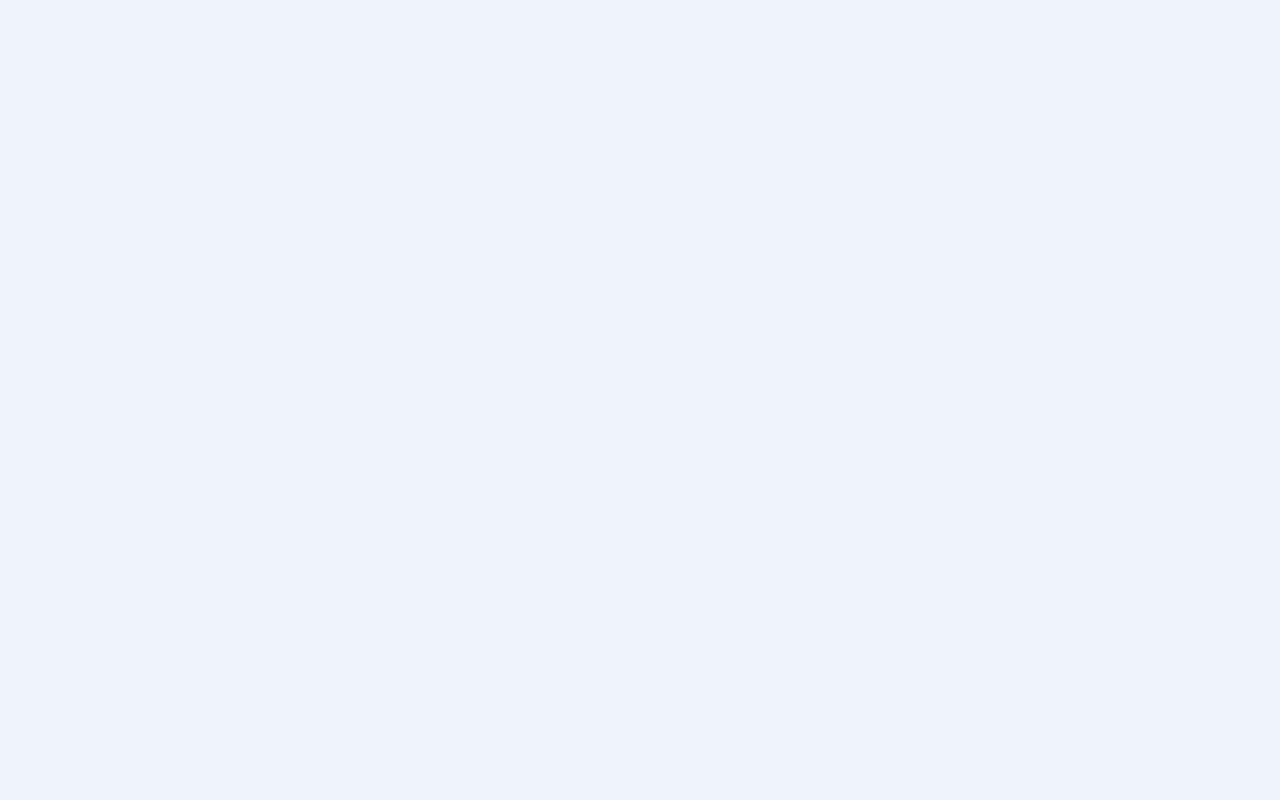
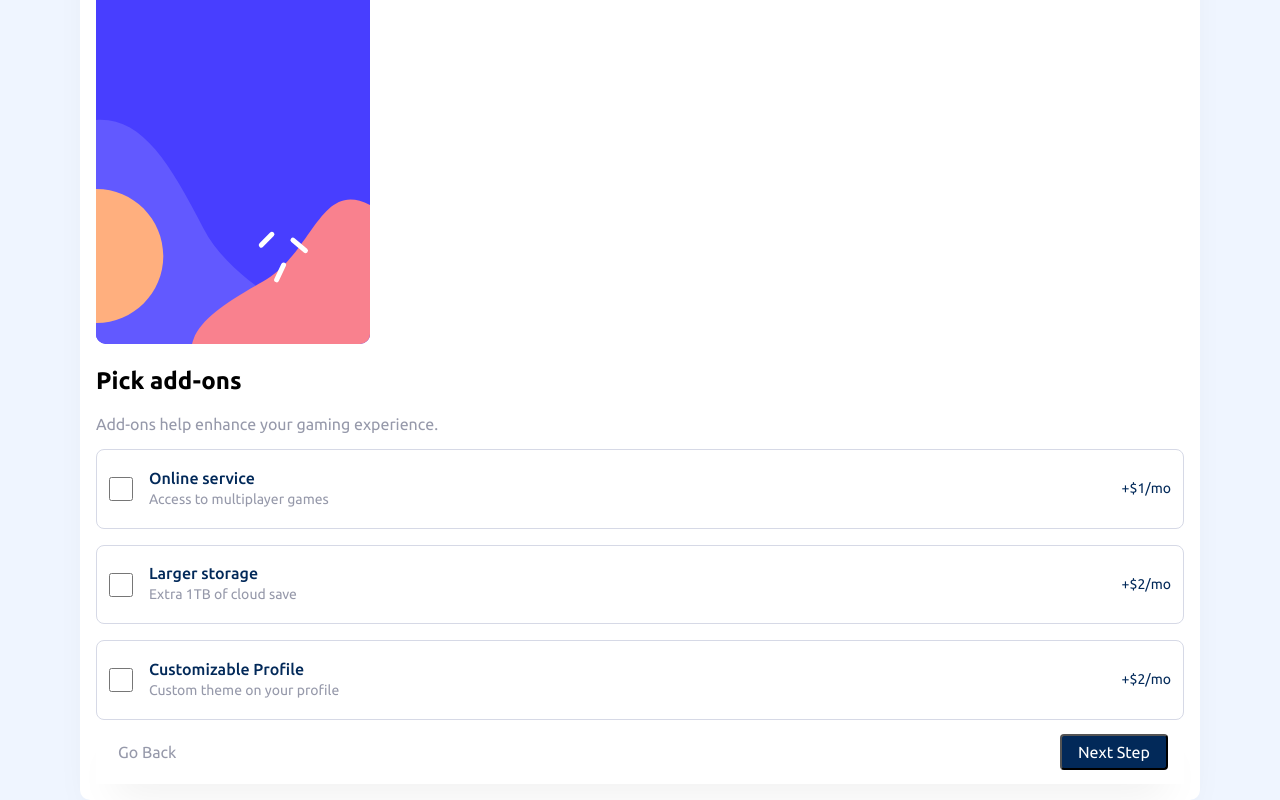
Before and after one commit to mckoyd/wolf-multi-step-form, a React (Create React App) app: page /#/add-ons in a window 1280 px wide. Shown: the part 425-1225 px from the top of the page. Before the commit the page ends 800 px from the top, so only its background shows below. Built offline with nearby package versions, Linux system fonts and the light colour scheme.

Commit message:
adds checkboxes and add-on cards | applies choices to state

```diff
--- a/src/components/Cards.tsx
+++ b/src/components/Cards.tsx
@@ -1,7 +1,10 @@
 import React, { useCallback, useEffect, useState } from "react";
-import { useSetRecoilState } from "recoil";
-import { planOptions, IPlanOption } from "../constants";
+import { useRecoilValue, useSetRecoilState } from "recoil";
+import { planOptions, IPlanOption, IAddOnOption } from "../constants";
+import { addOnState } from "../state/addOnState";
 import { selecetedPlanOptionState } from "../state/planOptionData";
+
+import "../styles/AddOns.css";
 
 export const SYPCard: React.FC<
   IPlanOption & {
@@ -11,9 +14,11 @@ export const SYPCard: React.FC<
   }
 > = ({ Icon, title, price, rate, displayYearly, planIndex }) => {
   const [selectedCard, setSelectedCard] = useState<number>(-1);
-  const setSelectedPlanOption = useSetRecoilState<IPlanOption>(
-    selecetedPlanOptionState
-  );
+  const setSelectedPlanOption = useSetRecoilState<{
+    price: number;
+    title: string;
+    isYearly: boolean;
+  }>(selecetedPlanOptionState);
 
   const handlePlanClick = useCallback(
     (event: React.MouseEvent<HTMLDivElement, MouseEvent>) => {
@@ -28,7 +33,7 @@ export const SYPCard: React.FC<
 
       event.currentTarget.classList.toggle("syp-selected-card");
       setSelectedCard(planIndex);
-      setSelectedPlanOption(planOptions[planIndex]);
+      setSelectedPlanOption({ price, title, isYearly: displayYearly });
     },
     [planIndex]
   );
@@ -44,3 +49,48 @@ export const SYPCard: React.FC<
     </div>
   );
 };
+
+export const AOCard: React.FC<IAddOnOption> = ({
+  title,
+  description,
+  price,
+}) => {
+  const { isYearly } = useRecoilValue(selecetedPlanOptionState);
+  const setAddOn = useSetRecoilState(addOnState);
+
+  const [isChecked, setIsChecked] = useState<boolean>(false);
+
+  const handleAOCardCheckbox = useCallback(
+    (event: React.ChangeEvent<HTMLInputElement>) => {
+      const isChecked = event.target.checked;
+      if (isChecked) {
+        setAddOn((prev) => [
+          ...prev,
+          { title, price: isYearly ? price * 10 : price },
+        ]);
+        setIsChecked(true);
+      } else {
+        setAddOn((prev) => prev.filter((addOn) => addOn.title !== title));
+        setIsChecked(false);
+      }
+    },
+    []
+  );
+
+  return (
+    <div className={`ao-card ${isChecked && "ao-checked"}`}>
+      <input
+        type="checkbox"
+        className="ao-checkbox"
+        onChange={handleAOCardCheckbox}
+      />
+      <div className="ao-description-container">
+        <p className="ao-description-title">{title}</p>
+        <p className="ao-description">{description}</p>
+      </div>
+      <p className="ao-price">
+        +${isYearly ? price * 10 : price}/{isYearly ? "yr" : "mo"}{" "}
+      </p>
+    </div>
+  );
+};
--- a/src/constants/index.ts
+++ b/src/constants/index.ts
@@ -53,3 +53,23 @@ export const planOptions: IPlanOption[] = [
   { Icon: AdvancedIcon, title: "Advanced", price: 12 },
   { Icon: ProIcon, title: "Pro", price: 15 },
 ];
+
+export interface IAddOnOption {
+  title: string;
+  description: string;
+  price: number;
+}
+
+export const addOnOptions: IAddOnOption[] = [
+  {
+    title: "Online service",
+    description: "Access to multiplayer games",
+    price: 1,
+  },
+  { title: "Larger storage", description: "Extra 1TB of cloud save", price: 2 },
+  {
+    title: "Customizable Profile",
+    description: "Custom theme on your profile",
+    price: 2,
+  },
+];
--- /dev/null
+++ b/src/pages/AddOns.tsx
@@ -0,0 +1,79 @@
+import React, { useCallback } from "react";
+import InfoDisplayLayout from "../components/InfoDisplayLayout";
+import StepNumberDisplay from "../components/StepNumberDisplay";
+import { addOnOptions, IAddOnOption, layout } from "../constants";
+import { useScreenSizeUpdate } from "../hooks/useScreenSizeUpdate";
+import { ReactComponent as BgSidebarDesktop } from "../assets/images/bg-sidebar-desktop.svg";
+import { useNavigate } from "react-router-dom";
+import { AOCard } from "../components/Cards";
+
+const AddOns: React.FC = () => {
+  const screenSize = useScreenSizeUpdate();
+  const navigate = useNavigate();
+
+  const handleGoBackButton = useCallback(() => {
+    navigate("/select-your-plan");
+  }, [navigate]);
+
+  const handleNextButton = useCallback(() => {
+    navigate("/finish");
+  }, [navigate]);
+  return (
+    <>
+      <section className="ao-section">
+        {screenSize <= layout.mobile && <StepNumberDisplay />}
+        <InfoDisplayLayout>
+          {screenSize > layout.mobile ? (
+            <div className="step-display-desktop-layout">
+              <StepNumberDisplay />
+              <BgSidebarDesktop className="bg-sidebar-desktop" />
+            </div>
+          ) : (
+            <></>
+          )}
+          <div className="ao-pane">
+            <h2 className="ao-title">Pick add-ons</h2>
+            <p className="syp-description">
+              Add-ons help enhance your gaming experience.
+            </p>
+            <section className="ao-cards">
+              {addOnOptions.map(
+                (addOnOption: IAddOnOption, optionIndex: number) => (
+                  <AOCard
+                    price={addOnOption.price}
+                    description={addOnOption.description}
+                    title={addOnOption.title}
+                    key={`${addOnOption.title}-${optionIndex}`}
+                  />
+                )
+              )}
+            </section>
+
+            {screenSize > layout.mobile && (
+              <footer className="syp-footer">
+                <button className="go-back-button" onClick={handleGoBackButton}>
+                  Go Back
+                </button>
+                <button className="next-button" onClick={handleNextButton}>
+                  Next Step
+                </button>
+              </footer>
+            )}
+          </div>
+        </InfoDisplayLayout>
+      </section>
+      {screenSize <= layout.mobile && (
+        <footer className="ao-footer">
+          <button className="go-back-button" onClick={handleGoBackButton}>
+            Go Back
+          </button>
+          <button className="next-button" onClick={handleNextButton}>
+            Next Step
+          </button>
+        </footer>
+      )}
+    </>
+  );
+};
+
+export default AddOns;
--- a/src/pages/App.tsx
+++ b/src/pages/App.tsx
@@ -8,6 +8,7 @@ import { useScreenSizeUpdate } from "../hooks/useScreenSizeUpdate";
 import "../styles/App.css";
 import { layout } from "../constants";
 import SelectYourPlan from "./SelectYourPlan";
+import AddOns from "./AddOns";
 
 const App: React.FC = () => {
   const screenSize = useScreenSizeUpdate();
@@ -20,8 +21,9 @@ const App: React.FC = () => {
       <Routes>
         <Route path="/" element={<PersonalInfo />} />
         <Route path="/select-your-plan" element={<SelectYourPlan />} />
-        <Route path="/add-ons" element={<h2>Add-ons</h2>} />
+        <Route path="/add-ons" element={<AddOns />} />
         <Route path="/finish" element={<h2>Finish</h2>} />
+        <Route path="/thanks" element={<h2>Thanks</h2>} />
       </Routes>
     </section>
   );
--- /dev/null
+++ b/src/state/addOnState.ts
@@ -0,0 +1,6 @@
+import { atom } from "recoil";
+
+export const addOnState = atom({
+  key: "addOnState",
+  default: [] as { title: string; price: number }[],
+});
--- a/src/state/planOptionData.ts
+++ b/src/state/planOptionData.ts
@@ -3,5 +3,5 @@ import { IPlanOption } from "../constants";
 
 export const selecetedPlanOptionState = atom({
   key: "selectedPlanOptionState",
-  default: {} as IPlanOption,
+  default: {} as { price: number; title: string; isYearly: boolean },
 });
--- /dev/null
+++ b/src/styles/AddOns.css
@@ -0,0 +1,89 @@
+.ao-section {
+  flex-direction: column;
+  gap: 1em;
+}
+
+.ao-pane {
+}
+
+.ao-cards {
+  display: flex;
+  flex-direction: column;
+  gap: 1em;
+}
+
+.ao-card {
+  border: 1px solid #d6d9e6;
+  border-radius: 8px;
+  color: #022959;
+  padding: 1em 0.75em;
+  display: flex;
+  align-items: center;
+  gap: 1em;
+}
+
+.ao-checkbox {
+  height: 2em;
+  width: 1.5em;
+  border-radius: 10px;
+  accent-color: #483eff;
+}
+
+.ao-checked {
+  border: 1px solid #483eff;
+}
+
+.ao-description-container {
+  display: flex;
+  flex-direction: column;
+  gap: 0.3em;
+}
+
+.ao-description-title,
+.ao-description {
+  margin-block: 0;
+}
+
+.ao-description-title {
+  font-weight: 500;
+  font-size: 1em;
+  line-height: 1em;
+}
+
+.ao-description {
+  font-weight: 400;
+  font-size: 0.875em;
+  line-height: 1.25em;
+  color: #9699aa;
+}
+
+.ao-price {
+  margin-left: auto;
+  font-weight: 400;
+  line-height: 1.25em;
+  font-size: 0.875em;
+}
+
+.ao-footer {
+  background: #ffffff;
+  box-shadow: 0px 25px 40px -20px rgba(0, 0, 0, 0.0951141);
+  margin-top: auto;
+  display: flex;
+  padding: 1em;
+  justify-content: space-between;
+  height: 2em;
+  align-items: center;
+}
+
+@media only screen and (min-width: 1440px) {
+  .ao-pane {
+    padding: 1em 5em;
+    display: flex;
+    flex-direction: column;
+    width: 100%;
+  }
+
+  .syp-title {
+    margin-block: 0;
+  }
+}
```
